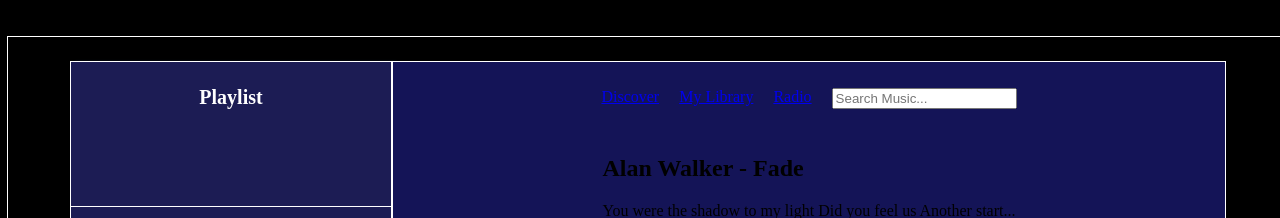
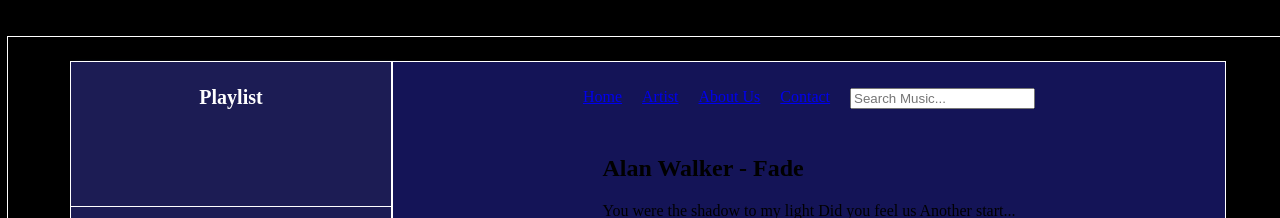
Before and after one commit to sameerazaa/musicwebsite, a plain HTML site: page index.html in a window 1280 px wide. Shown: the top 218 px of the page. Drawn offline with nearby package versions, Linux system fonts and the light colour scheme.

Commit message:
navigation

```diff
--- a/index.html
+++ b/index.html
@@ -25,9 +25,10 @@
 
           <nav>
             <ul>
-            <li><a href="#">Discover</a></li>
-            <li><a href="#">My Library</a></li>
-            <li><a href="#">Radio</a></li>
+            <li><a href="#">Home</a></li>
+            <li><a href="#">Artist</a></li>
+            <li><a href="#">About Us</a></li>
+            <li><a href="#">Contact</a></li>
             <li> <input type="text" placeholder="Search Music..."></li>
             </ul>
         </nav>
```
